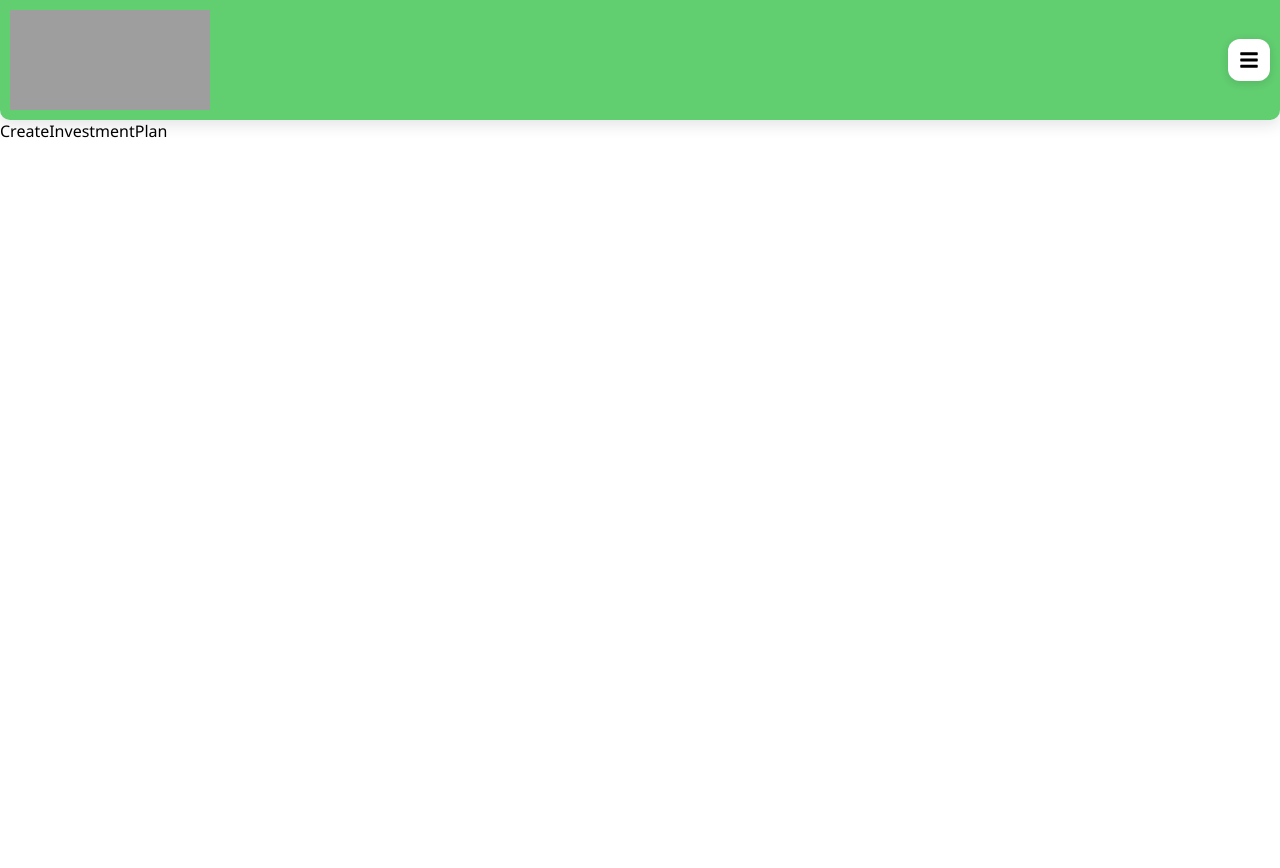
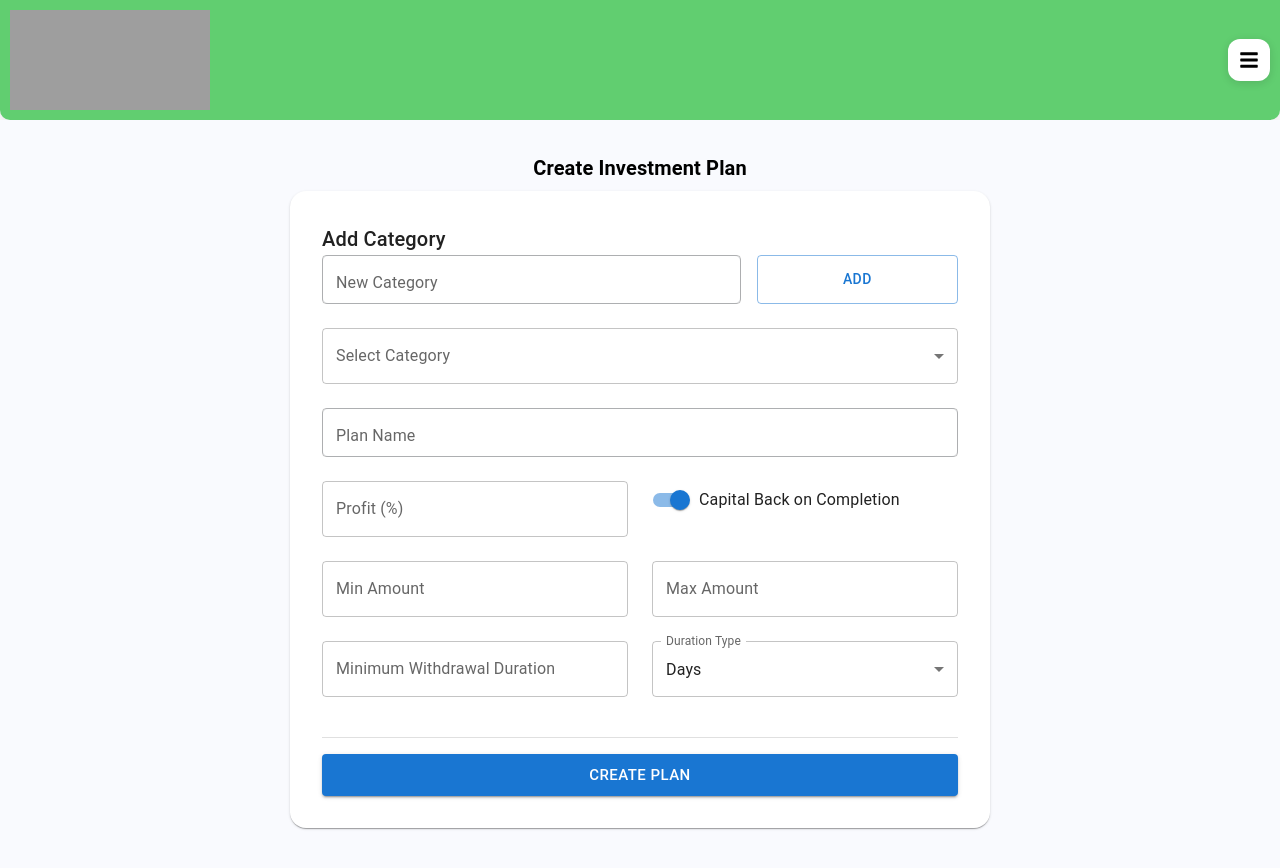
Before and after one commit to Omekagu/thunder, a Next.js app: page /admin/CreateInvestmentPlan in a window 1280 px wide. Shown: the top 868 px of the page. Before the commit the page ends 800 px from the top, so only its background shows below. Built offline with nearby package versions, Linux system fonts and the light colour scheme; grey boxes are pictures that could not be loaded.

Commit message:
Create investment Page

```diff
--- a/src/pages/admin/CreateInvestmentPlan.jsx
+++ b/src/pages/admin/CreateInvestmentPlan.jsx
@@ -1,11 +1,215 @@
-import React from 'react'
+// File: pages/admin/investment-plan.jsx
+'use client'
+
+import { useState } from 'react'
+import {
+  Box,
+  Typography,
+  TextField,
+  Paper,
+  Grid,
+  Switch,
+  FormControlLabel,
+  Button,
+  MenuItem,
+  Divider
+} from '@mui/material'
 import AdminHeader from '../../Components/Admin/AdminHeader'
 
 export default function CreateInvestmentPlan () {
+  const [categories, setCategories] = useState(['Short Term', 'Long Term'])
+  const [newCategory, setNewCategory] = useState('')
+  const [plan, setPlan] = useState({
+    name: '',
+    profit: '',
+    minAmount: '',
+    maxAmount: '',
+    duration: '',
+    durationType: 'days',
+    capitalBack: true,
+    category: ''
+  })
+
+  const handleChange = e => {
+    const { name, value } = e.target
+    setPlan({ ...plan, [name]: value })
+  }
+
+  const handleSwitchChange = e => {
+    setPlan({ ...plan, [e.target.name]: e.target.checked })
+  }
+
+  const handleDurationTypeChange = e => {
+    setPlan({ ...plan, durationType: e.target.value })
+  }
+
+  const handleAddCategory = () => {
+    if (newCategory && !categories.includes(newCategory)) {
+      setCategories([...categories, newCategory])
+      setNewCategory('')
+    }
+  }
+
+  const handleSubmit = () => {
+    alert('Investment Plan Created: ' + JSON.stringify(plan, null, 2))
+  }
+
   return (
-    <div>
+    <>
       <AdminHeader />
-      CreateInvestmentPlan
-    </div>
+      <Box
+        sx={{
+          p: { xs: 2, md: 4 },
+          backgroundColor: '#f9fafe',
+          minHeight: '100vh'
+        }}
+      >
+        <Typography
+          variant='h6'
+          gutterBottom
+          fontWeight={600}
+          textAlign='center'
+        >
+          Create Investment Plan
+        </Typography>
+        <Paper sx={{ p: 4, borderRadius: 4, maxWidth: 700, mx: 'auto' }}>
+          <Grid container spacing={3}>
+            <Grid item xs={12}>
+              <Typography variant='h6'>Add Category</Typography>
+              <Grid container spacing={2}>
+                <Grid item xs={8}>
+                  <TextField
+                    label='New Category'
+                    fullWidth
+                    value={newCategory}
+                    onChange={e => setNewCategory(e.target.value)}
+                  />
+                </Grid>
+                <Grid item xs={4}>
+                  <Button
+                    onClick={handleAddCategory}
+                    variant='outlined'
+                    fullWidth
+                    sx={{ height: '100%' }}
+                  >
+                    Add
+                  </Button>
+                </Grid>
+              </Grid>
+            </Grid>
+
+            <Grid item xs={12}>
+              <TextField
+                select
+                label='Select Category'
+                name='category'
+                value={plan.category}
+                onChange={handleChange}
+                fullWidth
+              >
+                {categories.map((cat, index) => (
+                  <MenuItem key={index} value={cat}>
+                    {cat}
+                  </MenuItem>
+                ))}
+              </TextField>
+            </Grid>
+
+            <Grid item xs={12}>
+              <TextField
+                label='Plan Name'
+                name='name'
+                fullWidth
+                value={plan.name}
+                onChange={handleChange}
+              />
+            </Grid>
+
+            <Grid item xs={12} md={6}>
+              <TextField
+                label='Profit (%)'
+                name='profit'
+                type='number'
+                fullWidth
+                value={plan.profit}
+                onChange={handleChange}
+              />
+            </Grid>
+
+            <Grid item xs={12} md={6}>
+              <FormControlLabel
+                control={
+                  <Switch
+                    checked={plan.capitalBack}
+                    onChange={handleSwitchChange}
+                    name='capitalBack'
+                  />
+                }
+                label='Capital Back on Completion'
+              />
+            </Grid>
+
+            <Grid item xs={12} md={6}>
+              <TextField
+                label='Min Amount'
+                name='minAmount'
+                type='number'
+                fullWidth
+                value={plan.minAmount}
+                onChange={handleChange}
+              />
+            </Grid>
+
+            <Grid item xs={12} md={6}>
+              <TextField
+                label='Max Amount'
+                name='maxAmount'
+                type='number'
+                fullWidth
+                value={plan.maxAmount}
+                onChange={handleChange}
+              />
+            </Grid>
+
+            <Grid item xs={12} md={6}>
+              <TextField
+                label='Minimum Withdrawal Duration'
+                name='duration'
+                type='number'
+                fullWidth
+                value={plan.duration}
+                onChange={handleChange}
+              />
+            </Grid>
+
+            <Grid item xs={12} md={6}>
+              <TextField
+                select
+                label='Duration Type'
+                name='durationType'
+                value={plan.durationType}
+                onChange={handleDurationTypeChange}
+                fullWidth
+              >
+                <MenuItem value='days'>Days</MenuItem>
+                <MenuItem value='months'>Months</MenuItem>
+              </TextField>
+            </Grid>
+
+            <Grid item xs={12}>
+              <Divider sx={{ my: 2 }} />
+              <Button
+                variant='contained'
+                size='large'
+                fullWidth
+                onClick={handleSubmit}
+              >
+                Create Plan
+              </Button>
+            </Grid>
+          </Grid>
+        </Paper>
+      </Box>
+    </>
   )
 }
```
